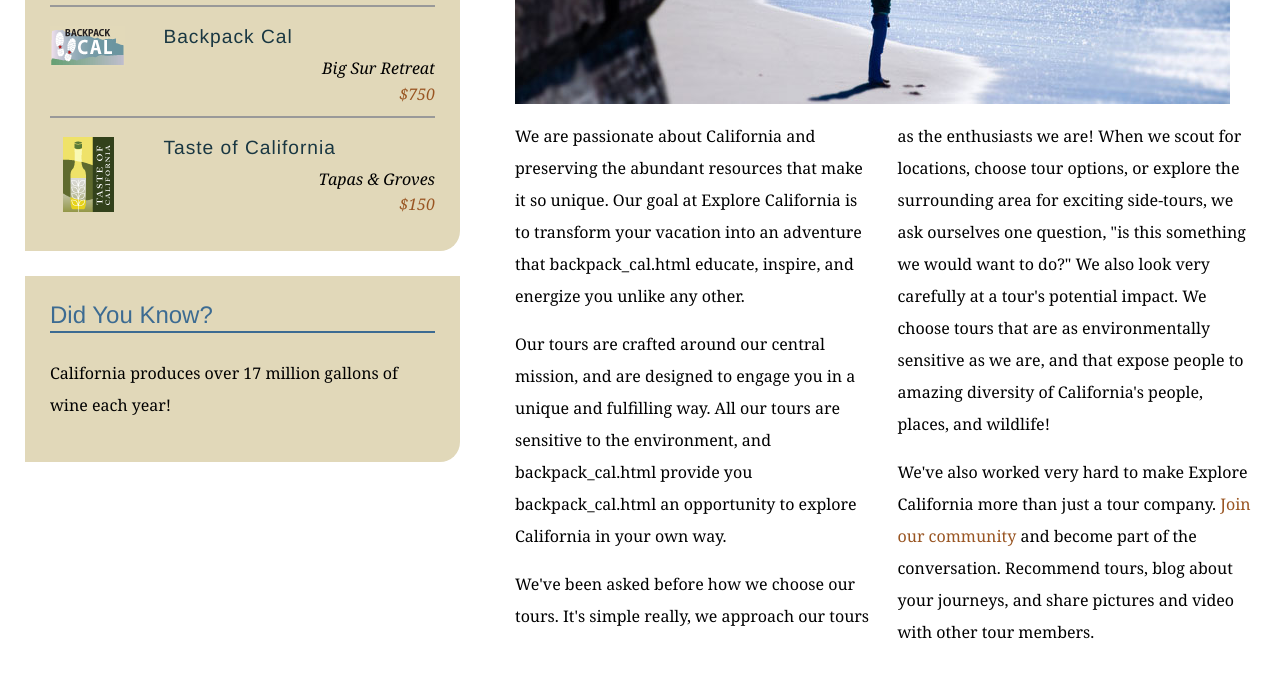
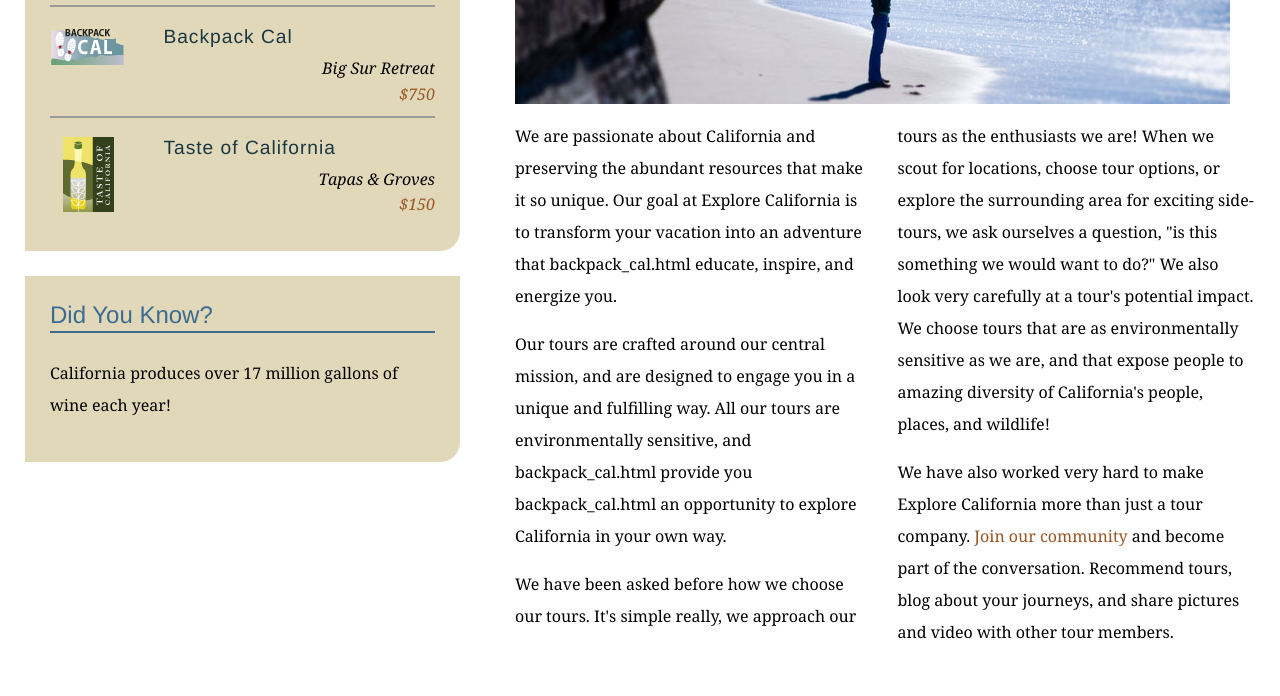
Before and after one commit to Taniushka/explore_C, a plain HTML site: page mission.html in a window 1280 px wide. Shown: the part 580-1276 px from the top of the page. Drawn offline with Linux system fonts and the light colour scheme.

Commit message:
Text edits on mission page

```diff
--- a/mission.html
+++ b/mission.html
@@ -60,10 +60,10 @@
           <h1>Who we are</h1>
           <img src="assets/images/mission_look.jpg" alt="Looking out at the Pacific" class="articleImage" />
           <div class="multiCol">
-            <p>We are passionate about California and preserving the abundant resources that make it so unique. Our goal at Explore California is to transform your vacation into an adventure that backpack_cal.html educate, inspire, and energize you unlike any other.</p>
-            <p>Our tours are crafted around our central mission, and are designed to engage you in a unique and fulfilling way. All our tours are sensitive to the environment, and backpack_cal.html provide you backpack_cal.html an opportunity to explore California in your own way.</p>
-            <p>We've been asked before how we choose our tours. It's simple really, we approach our tours as the enthusiasts we are! When we scout for locations, choose tour options, or explore the surrounding area for exciting side-tours, we ask ourselves one question, &quot;is this something we would want to do?&quot; We also look very carefully at a tour's potential impact. We choose tours that are as environmentally sensitive as we are, and that expose people to amazing diversity of California's people, places, and wildlife!</p>
-            <p>We've also worked very hard to make Explore California more than just a tour company. <a href="explorers/join.html">Join our community</a> and become part of the conversation. Recommend tours, blog about your journeys, and share pictures and video with other tour members.</p>
+            <p>We are passionate about California and preserving the abundant resources that make it so unique. Our goal at Explore California is to transform your vacation into an adventure that backpack_cal.html educate, inspire, and energize you.</p>
+            <p>Our tours are crafted around our central mission, and are designed to engage you in a unique and fulfilling way. All our tours are environmentally sensitive, and backpack_cal.html provide you backpack_cal.html an opportunity to explore California in your own way.</p>
+            <p>We have been asked before how we choose our tours. It's simple really, we approach our tours as the enthusiasts we are! When we scout for locations, choose tour options, or explore the surrounding area for exciting side-tours, we ask ourselves a question, &quot;is this something we would want to do?&quot; We also look very carefully at a tour's potential impact. We choose tours that are as environmentally sensitive as we are, and that expose people to amazing diversity of California's people, places, and wildlife!</p>
+            <p>We have also worked very hard to make Explore California more than just a tour company. <a href="explorers/join.html">Join our community</a> and become part of the conversation. Recommend tours, blog about your journeys, and share pictures and video with other tour members.</p>
           </div>
         </div>
       </div>
```
